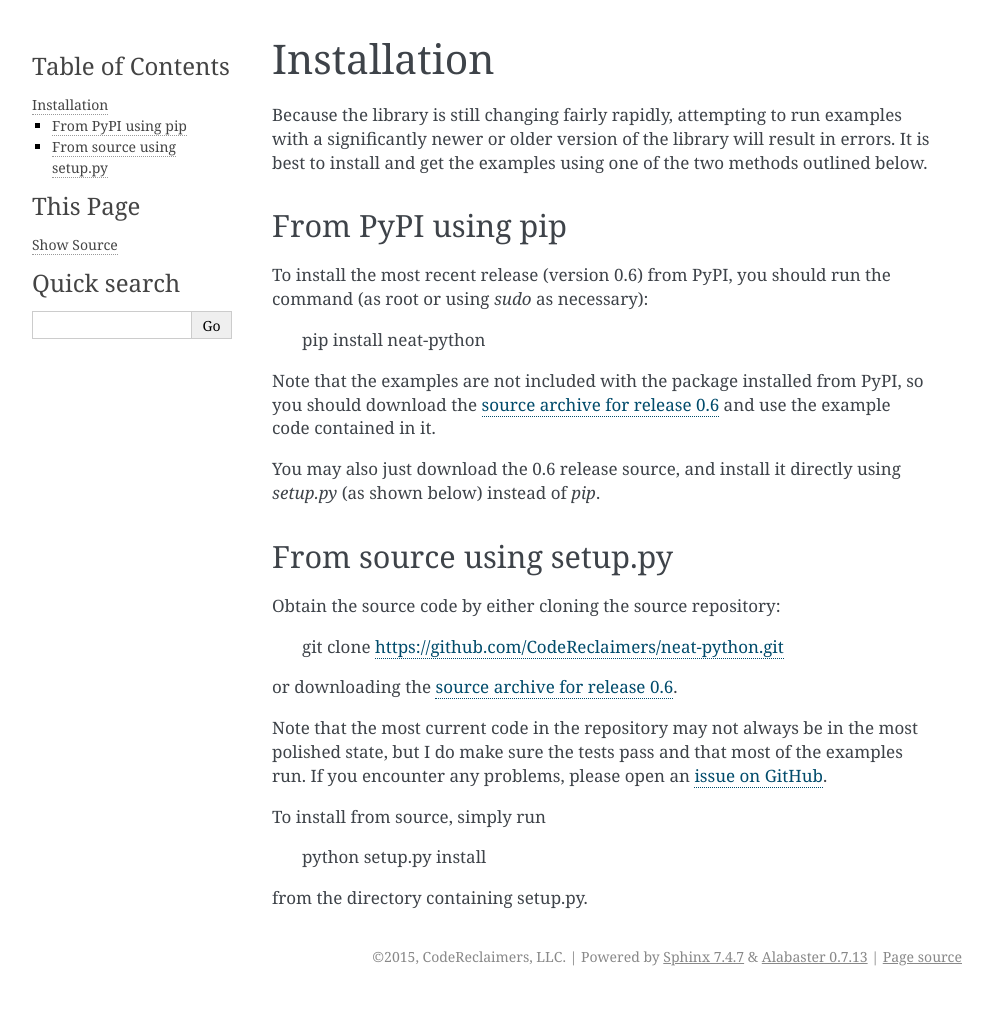
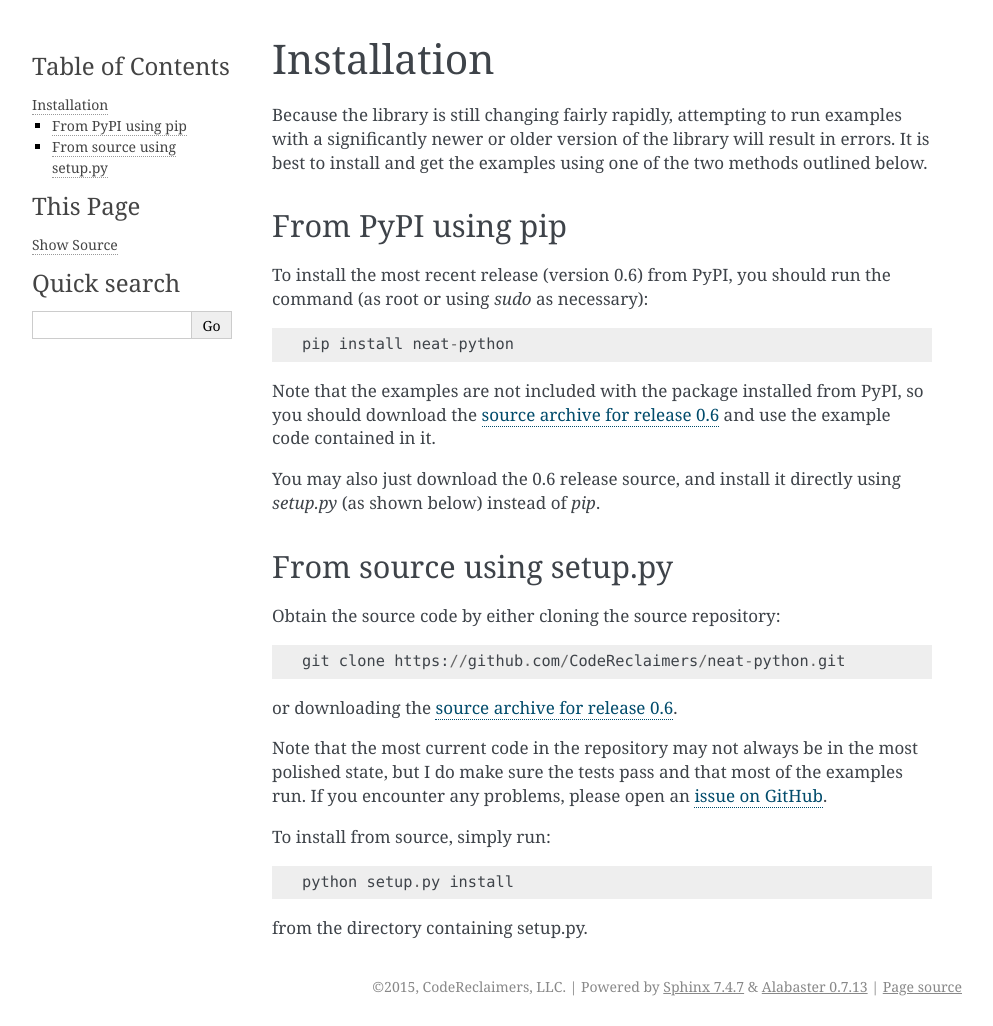
Before and after one commit to CodeReclaimers/neat-python, a Sphinx documentation site: the page built from docs/installation.rst, in a window 1280 px wide. Shown: the whole page, without its empty margins (148-1141 px from the left). Built offline with Sphinx 7.4.7, drawn with Linux system fonts in a browser that asks for light colours; before the commit the page ends 996 px from its top, so only the background shows below that.

```diff
--- a/docs/installation.rst
+++ b/docs/installation.rst
@@ -9,7 +9,7 @@ outlined below.
 From PyPI using pip
 -------------------
 To install the most recent release (version 0.6) from PyPI, you should run the command (as root or using `sudo`
-as necessary):
+as necessary)::
 
     pip install neat-python
 
@@ -22,7 +22,7 @@ instead of `pip`.
 
 From source using setup.py
 --------------------------
-Obtain the source code by either cloning the source repository:
+Obtain the source code by either cloning the source repository::
 
     git clone https://github.com/CodeReclaimers/neat-python.git
 
@@ -34,7 +34,7 @@ Note that the most current code in the repository may not always be in the most
 tests pass and that most of the examples run.  If you encounter any problems, please open an `issue on GitHub
 <https://github.com/CodeReclaimers/neat-python/issues>`_.
 
-To install from source, simply run
+To install from source, simply run::
 
     python setup.py install
 
```
Also changed, not shown: 1 other file.
